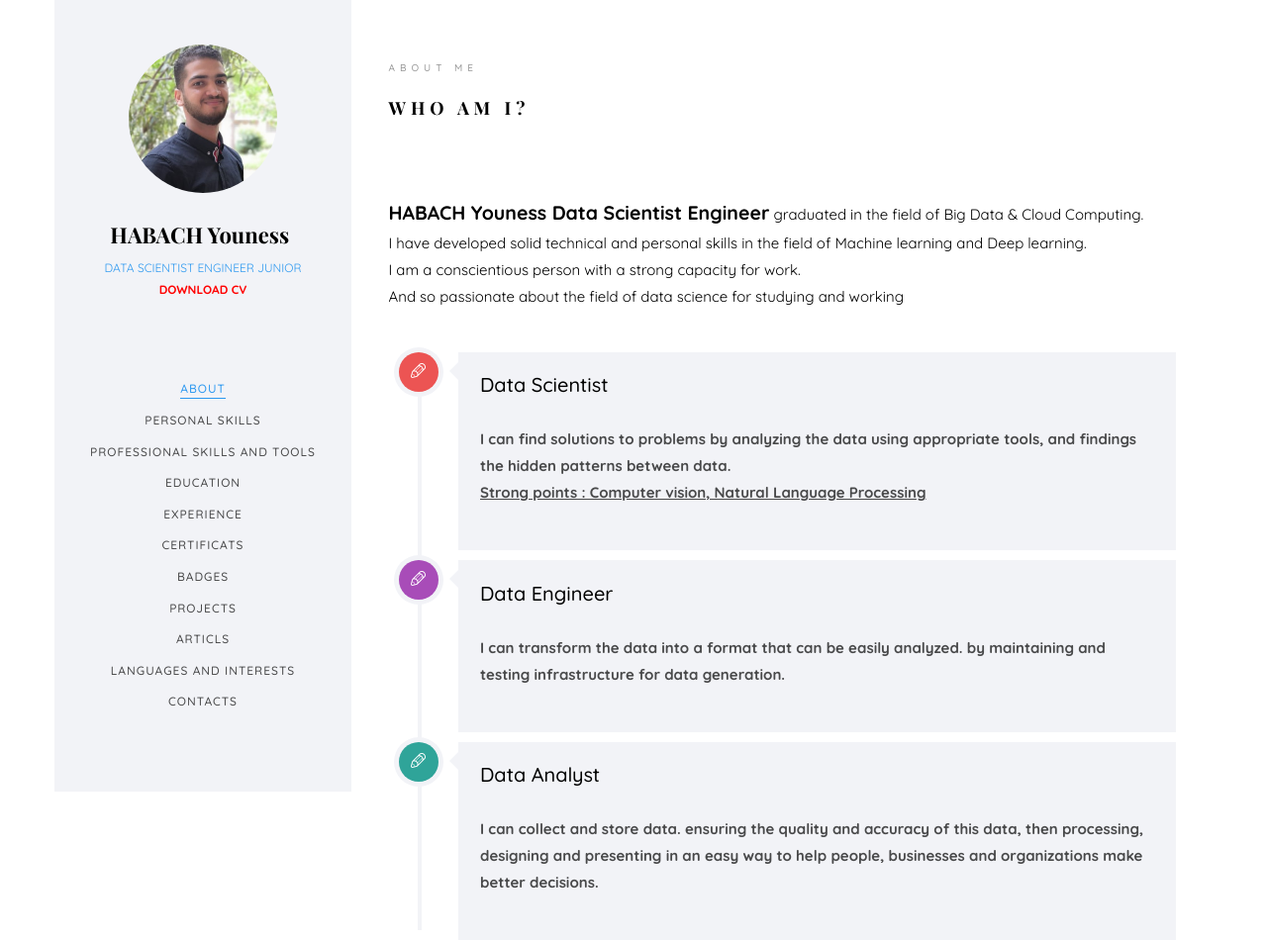
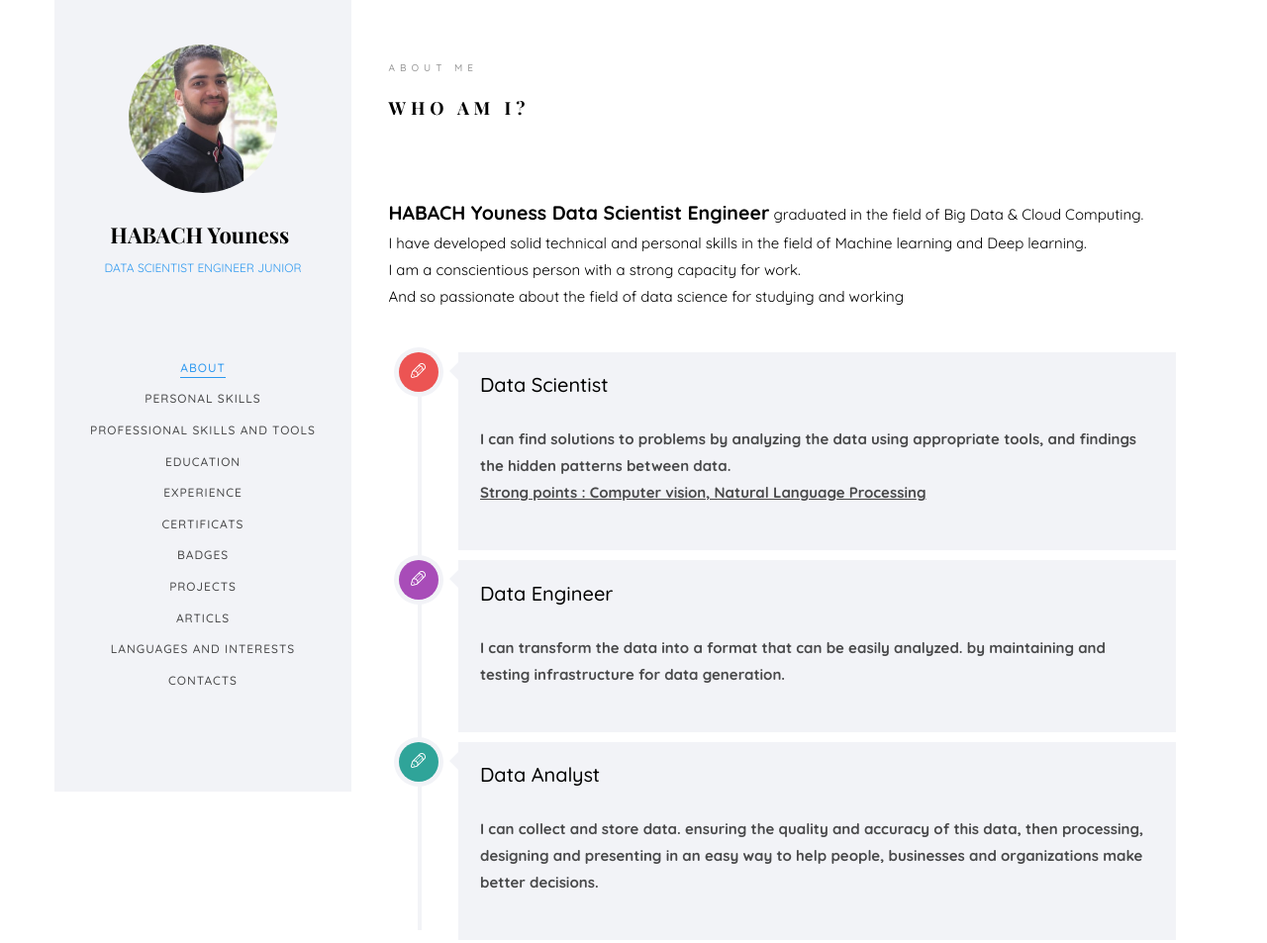
Before and after one commit to YounessHABACH/yhb, a plain HTML site: page index.html in a window 1280 px wide. Shown: the top 953 px of the page at 99% size. Drawn offline with nearby package versions, Linux system fonts and the light colour scheme; files whose address does not match are found by name; a web font is replaced by a local one.

Commit message:
Update index.html

```diff
--- a/index.html
+++ b/index.html
@@ -60,7 +60,6 @@
 				<div class="author-img" style="background-image: url(images/about.png);"></div>
 				<h1 id="colorlib-logo"><a href="index.html">HABACH Youness</a></h1>
 				<span class="position"><a>Data Scientist Engineer Junior</a><br>
-				<a style="color:red" href="./cv/YounessHABACH_DS..pdf" download target='_blank'><b>Download CV</b></a>
 				</span>
 				</br></br>
 			</div>
```
